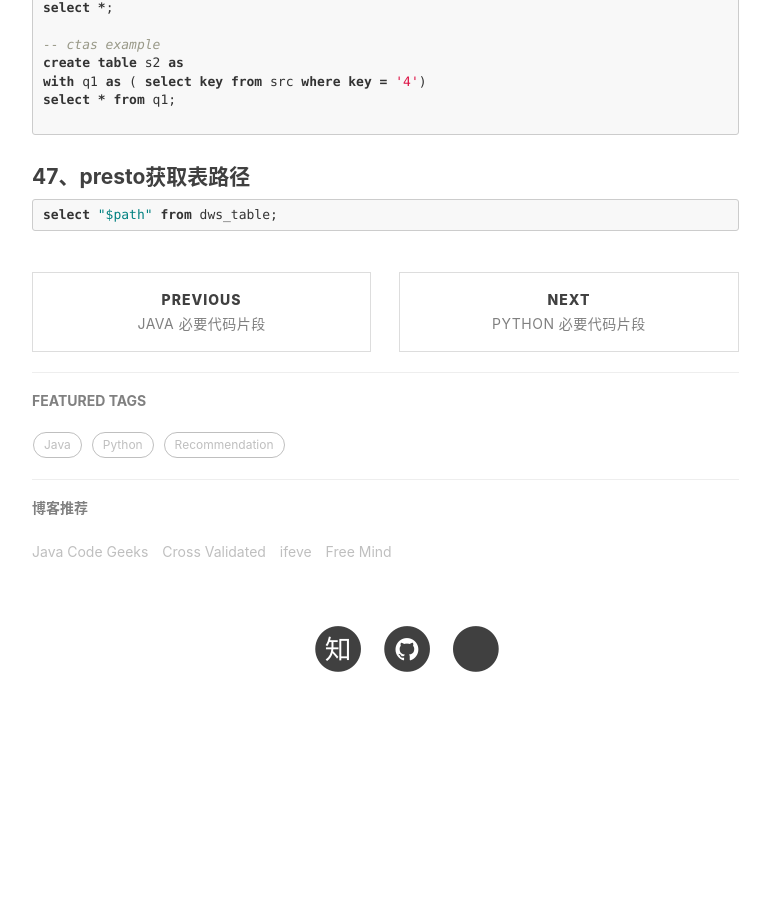
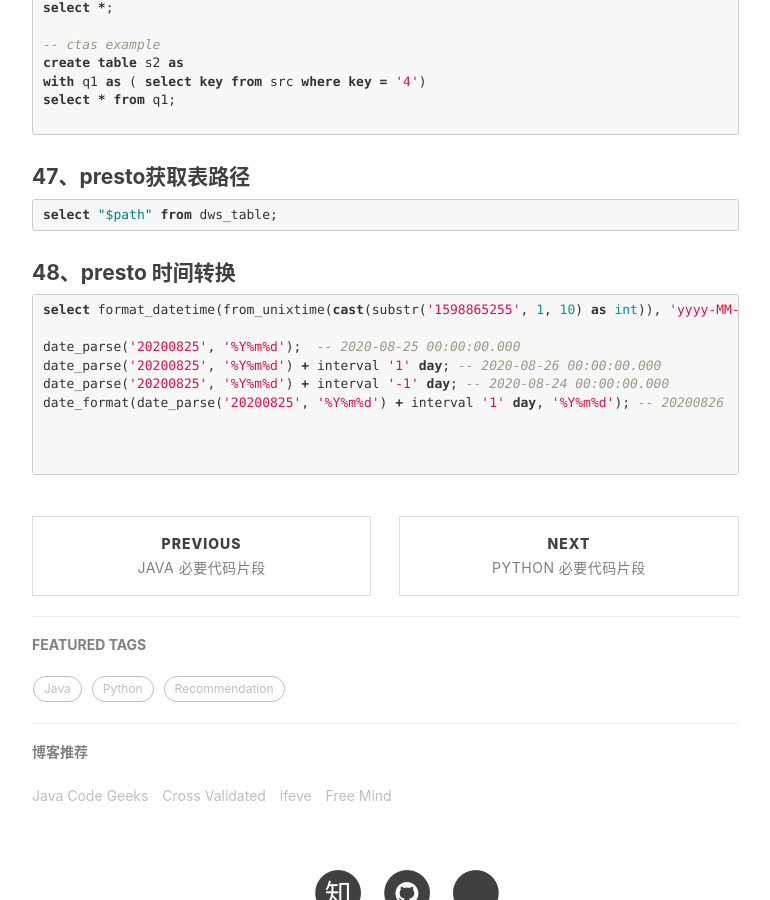
Before and after one commit to cddesire/cddesire.github.io, a Jekyll site: the page built from _posts/2017-05-23-common-sql-code.markdown, in a window 1280 px wide and 900 px high, scrolled down 16858 px. Shown: the whole window, without its empty margins (233-1003 px from the left). Built offline with Jekyll 4.4.1, drawn with Linux system fonts in a browser that asks for light colours; nearby versions of some CDN libraries; formulas are drawn with MathJax 3; comment, search, counter and statistics services are not loaded; before the commit the page ends 17600 px from its top, so only the background shows below that.

Commit message:
add presto

````diff
--- a/_posts/2017-05-23-common-sql-code.markdown
+++ b/_posts/2017-05-23-common-sql-code.markdown
@@ -869,3 +869,16 @@ select * from q1;
 ``` sql
 select "$path" from dws_table;
 ```
+
+#### 48、presto 时间转换
+``` sql
+select format_datetime(from_unixtime(cast(substr('1598865255', 1, 10) as int)), 'yyyy-MM-dd HH:mm:ss');
+
+date_parse('20200825', '%Y%m%d');  -- 2020-08-25 00:00:00.000
+date_parse('20200825', '%Y%m%d') + interval '1' day; -- 2020-08-26 00:00:00.000
+date_parse('20200825', '%Y%m%d') + interval '-1' day; -- 2020-08-24 00:00:00.000
+date_format(date_parse('20200825', '%Y%m%d') + interval '1' day, '%Y%m%d'); -- 20200826
+
+
+
+```
````
